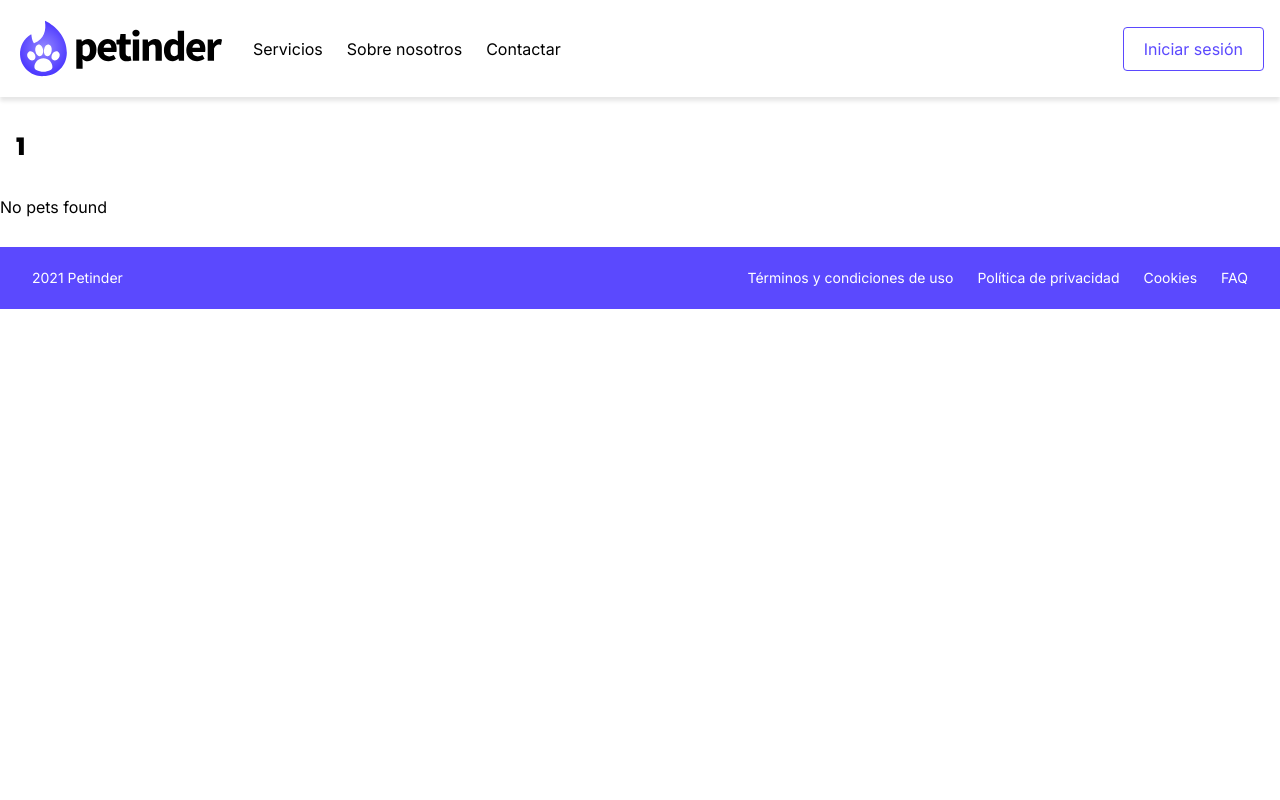
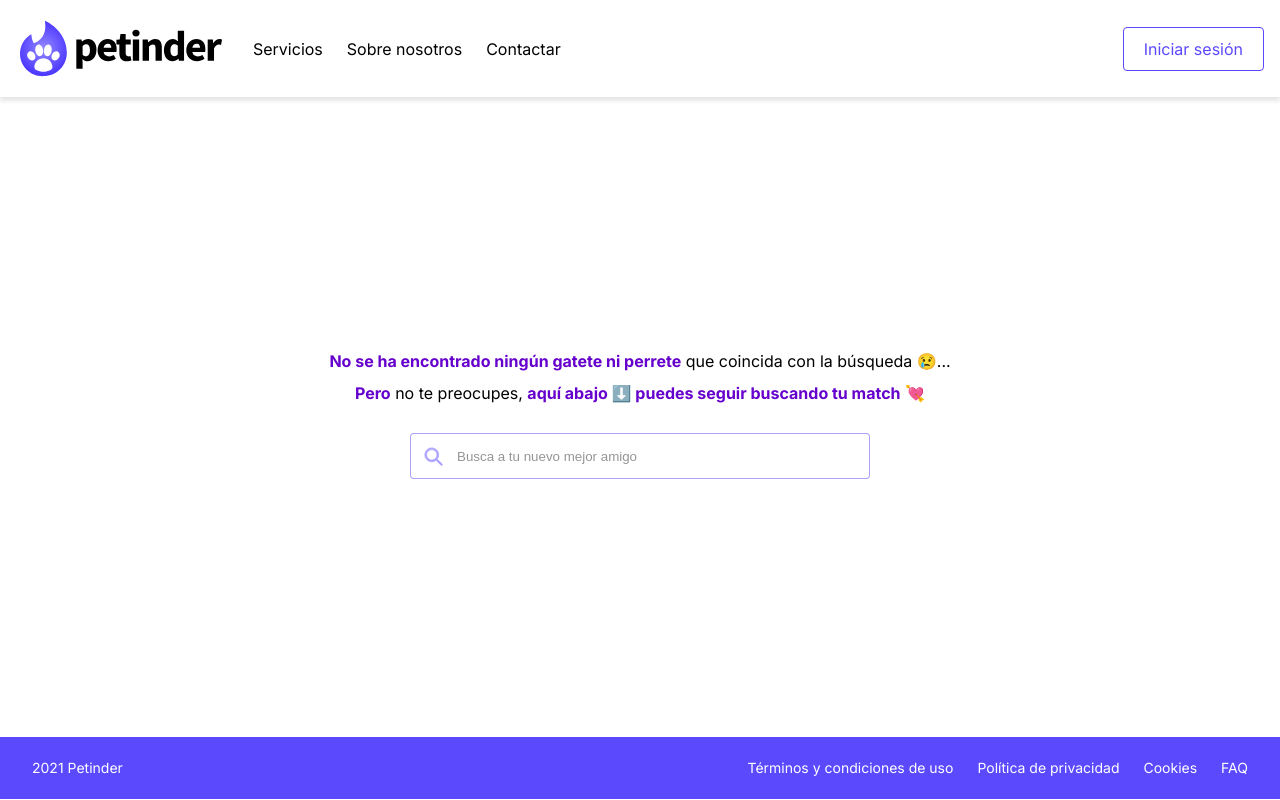
Before and after one commit to pablovegau/petinder, a Vue app: page /#/search/1 in a window 1280 px wide. Built offline with nearby package versions, Linux system fonts and the light colour scheme; no server answers; the database is empty.

Commit message:
📦 New: Display information in a better way

```diff
--- a/src/App.vue
+++ b/src/App.vue
@@ -93,6 +93,7 @@ export default {
 
 <style lang="scss">
 #app {
+  height: 100%;
   font-family: var(--base-fontFamily);
 }
 </style>
--- a/src/styles/_base.scss
+++ b/src/styles/_base.scss
@@ -49,6 +49,14 @@ table {
   border-spacing: 0;
 }
 
+html {
+  height: 100%;
+}
+
+body {
+  height: 100%;
+}
+
 .background--color1 {
   background-color: var(--background-color-one);
 }
--- a/src/views/NewPet.vue
+++ b/src/views/NewPet.vue
@@ -1,8 +1,7 @@
 <template>
-  <div class="newPet" v-if="isLoggedIn">
-    <h1 class="newPet__title">Nuevo animal</h1>
-
-    <form @submit="createPet" action="">
+  <div class="newPet">
+    <h1 v-if="isLoggedIn" class="newPet__title">Nuevo animal</h1>
+    <form v-if="isLoggedIn" @submit="createPet">
       <fieldset class="newPet__inputWrapper">
         <label for="name" class="newPet-required">Nombre</label>
         <input type="text" id="name" v-model="name">
@@ -148,18 +147,10 @@
         <Button :accent="true">Desar</Button>
       </div>
     </form>
-  </div>
-  <div v-else >
-    <div>hola</div>
-    <div>hola</div>
-    <div>hola</div>
-    <div>hola</div>
-    <div>hola</div>
-    <div>hola</div>
-    <div>hola</div>
-    <div>hola</div>
-    <div>hola</div>
-    <div>You need to be logged to create new files</div>
+
+    <div v-else class="newPet__noLogged" >
+      <p>Necesitas iniciar sesión para crear nuevas fichas</p>
+    </div>
   </div>
 </template>
 
@@ -297,10 +288,19 @@ export default {
 
 <style lang="scss">
 .newPet {
+  // TODO check this
+  height: calc(100% - 62px);
   max-width: 700px;
   margin-left: auto;
   margin-right: auto;
   padding: 122px 32px 0px;
+
+  &__noLogged {
+    display: flex;
+    align-items: center;
+    justify-content: center;
+    height: 100%;
+  }
 
   &__title {
     margin-bottom: var(--spacing-24);
--- a/src/views/SearchResults.vue
+++ b/src/views/SearchResults.vue
@@ -1,25 +1,34 @@
 <template>
   <div class="searchResults">
-    <div class="searchResults__title">{{ keyword }}</div>
-    <PetGrid v-if="pets?.length > 0" :futureBestFriendsInfo="pets" />
-    <div v-else-if="pets?.length === 0" >No pets found</div>
+    <div v-if="showPetGrid" class="searchResults__title">{{ keyword }}</div>
+    <PetGrid v-if="showPetGrid" :futureBestFriendsInfo="pets" />
+    <div v-else class="searchResults__noMatch" >
+      <div class="searchResults__noMatchText">
+        <p><span>No se ha encontrado ningún gatete ni perrete</span> que coincida con la búsqueda 😢...</p>
+        <p><span>Pero</span> no te preocupes, <span>aquí abajo ⬇️ puedes seguir buscando tu match</span> 💘</p>
+      </div>
+      <InputSearch />
+    </div>
   </div>
 </template>
 
 <script>
 import { simpleSearchPets } from '../db'
 import PetGrid from '@/components/PetGrid.vue'
+import InputSearch from '@/components/InputSearch.vue'
 
 export default {
   name: 'SearchResults',
   data () {
     return {
       keyword: this.$route.params.keyword,
-      pets: undefined
+      pets: undefined,
+      showPetGrid: true
     }
   },
   components: {
-    PetGrid
+    PetGrid,
+    InputSearch
   },
   watch: {
     '$route.params.keyword' (newKeyword) {
@@ -30,6 +39,7 @@ export default {
     getPets: async function (keyword) {
       // const keyword = key.charAt(0).toUpperCase() + key.slice(1)
       this.pets = await simpleSearchPets(keyword)
+      this.showPetGrid = this.pets.length > 0
     }
   },
   async mounted () {
@@ -40,8 +50,9 @@ export default {
 
 <style lang="scss">
 .searchResults {
+  // TODO: check this
+  height: calc(100% - 95px + 32px);
   max-width: var(--layout-maxWidth);
-  margin-bottom: var(--spacing-32);
   margin-left: auto;
   margin-right: auto;
   padding-top: 95px;
@@ -52,5 +63,27 @@ export default {
     font-size: var(--fontSize-24);
     font-weight: 800;
   }
+
+  &__noMatch {
+    display: flex;
+    flex-direction: column;
+    align-items: center;
+    justify-content: center;
+    height: 100%;
+  }
+
+  &__noMatchText {
+    margin-bottom: var(--spacing-32);
+    text-align: center;
+
+    p:first-child {
+      margin-bottom: var(--spacing-16);
+    }
+
+    span {
+      color: var(--color-purple-dark);
+      font-weight: 700;
+    }
+  }
 }
 </style>
```
